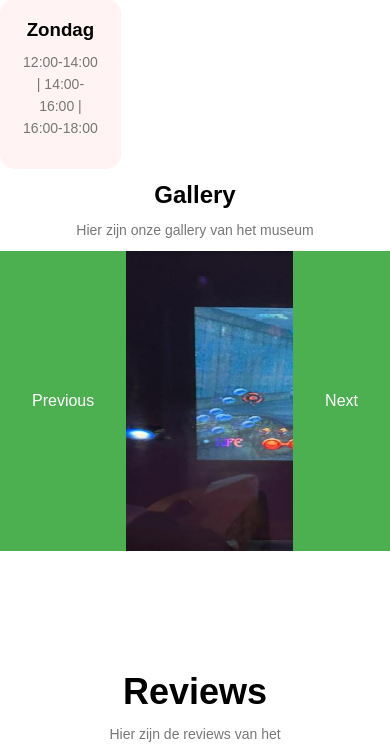
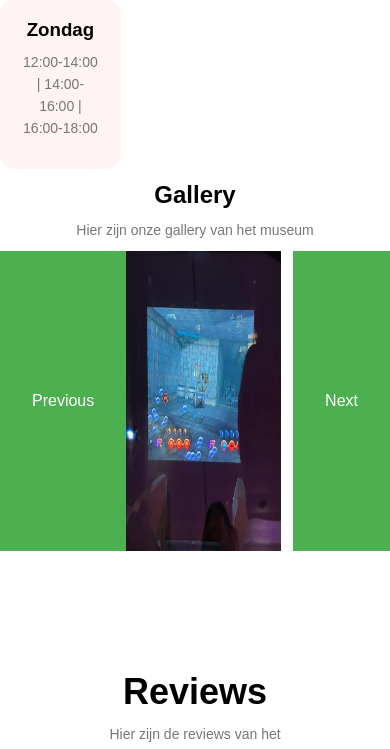
Before and after one commit to JerukPurut404/EindOpdrachtVGM, a PHP site: page / in a window 390 px wide. Shown: the part 1646-2395 px from the top of the page. Run offline with PHP 8.4, Linux system fonts and the light colour scheme; some libraries are stand-ins or nearby versions.

Commit message:
Added some stuff on my folders

```diff
--- a/Eugene's folder/index.html
+++ b/Eugene's folder/index.html
@@ -103,6 +103,8 @@
         <img src="images/menu(1).jpg" alt="Image 1">
         <img src="images/menu(2).jpg" alt="Image 2" class="hidden">
         <img src="images/menu(3).jpg" alt="Image 3" class="hidden">
+        <img src="images/menu(4).jpg" alt="Image 4" class="hidden">
+        <img src="images/menu(5).jpg" alt="Image 5" class="hidden">
       </figure>
       <button id="next">Next</button>
     </div>
--- a/Eugene's folder/js/script.js
+++ b/Eugene's folder/js/script.js
@@ -1,4 +1,3 @@
-console.log("Logged")
 function facebook() {
     window.open("http://www.facebook.com/nationaalgamemuseum");
   }
@@ -28,41 +27,19 @@ function facebook() {
   let imageContainer = document.getElementsByClassName("slideshow-container")[0];
   let images = imageContainer.querySelectorAll('img');
   let current = 0;
-console.log(images);
-  // Set first image to visible
   images[current].classList.remove('hidden');
-  console.log(current, images[current].classList)
-
-  // Add event listener for next button
   document.getElementById('next').addEventListener('click',
   function() {
-    // Hide current image
-  console.log(current, images[current].classList)
     images[current].classList.add('hidden');
-  console.log(current, images[current].classList)
-
-    // Increment current image
-   // current = (current + 1) % images.length;
     current++;
     if(current >= images.length)
     {
       current=0;
     }
-
-    // Show new image
-  console.log(current, images[current].classList)
-    images[current].classList.remove('hidden');
-  console.log(current, images[current].classList)
-  });
-
-  // Add event listener for previous button
-  document.getElementById('prev').addEventListener('click', function() {
-    // Hide current image
-    images[current].classList.add('hidden');
-
-    // Decrement current image
-    current = (current + images.length - 1) % images.length;
-
-    // Show new image
     images[current].classList.remove('hidden');
   });
+  document.getElementById('prev').addEventListener('click', function() {
+    images[current].classList.add('hidden');
+    current = (current + images.length - 1) % images.length;
+    images[current].classList.remove('hidden');
+  });
--- a/Eugene's folder/style.css
+++ b/Eugene's folder/style.css
@@ -127,9 +127,11 @@ nav .fa{
 }
 
 @media(max-width: 700px){
-  .image-container img{
+  .slideshow-container img{
     display: flex;
-    justify-content: center;
+    justify-content: space-evenly;
+    width: 155px;
+    height: 300px;
 
   }
   .button-header{
```
Also changed, not shown: Eugene's folder/images/menu(5).jpg (added).
